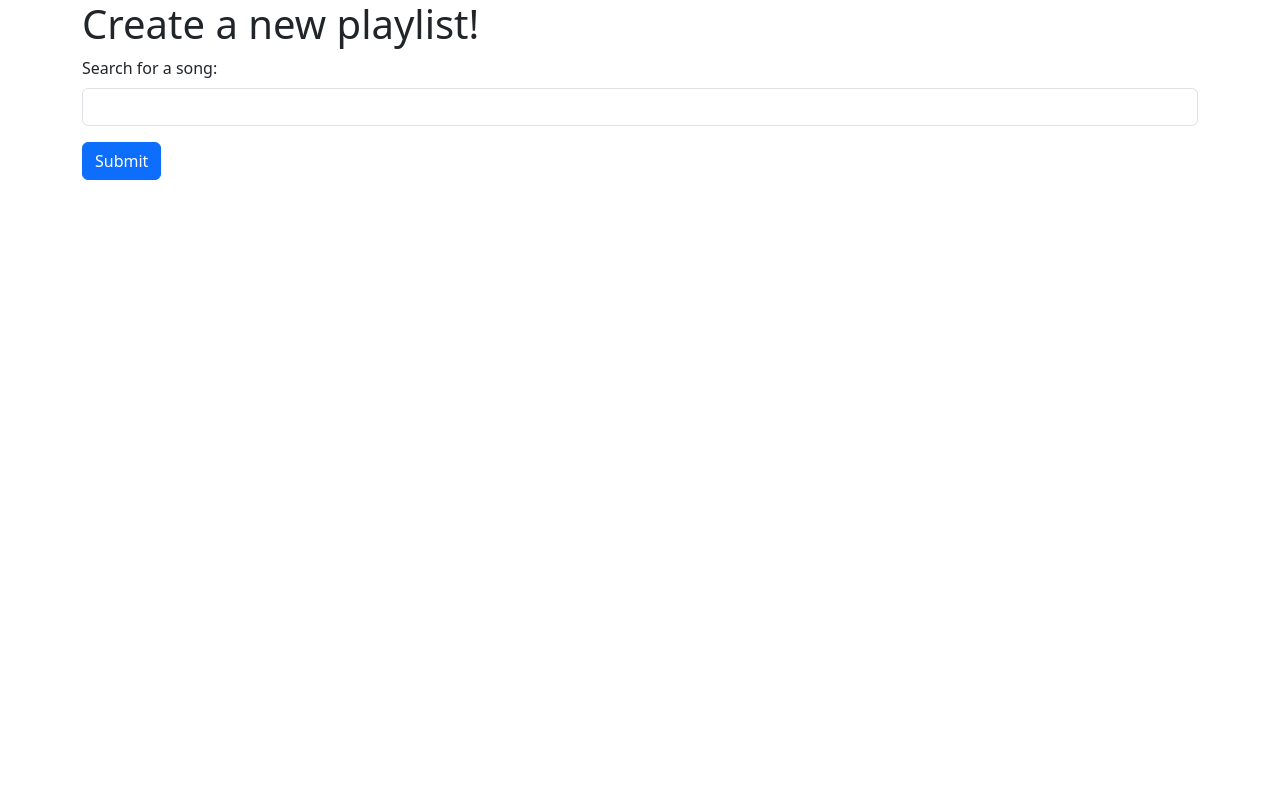
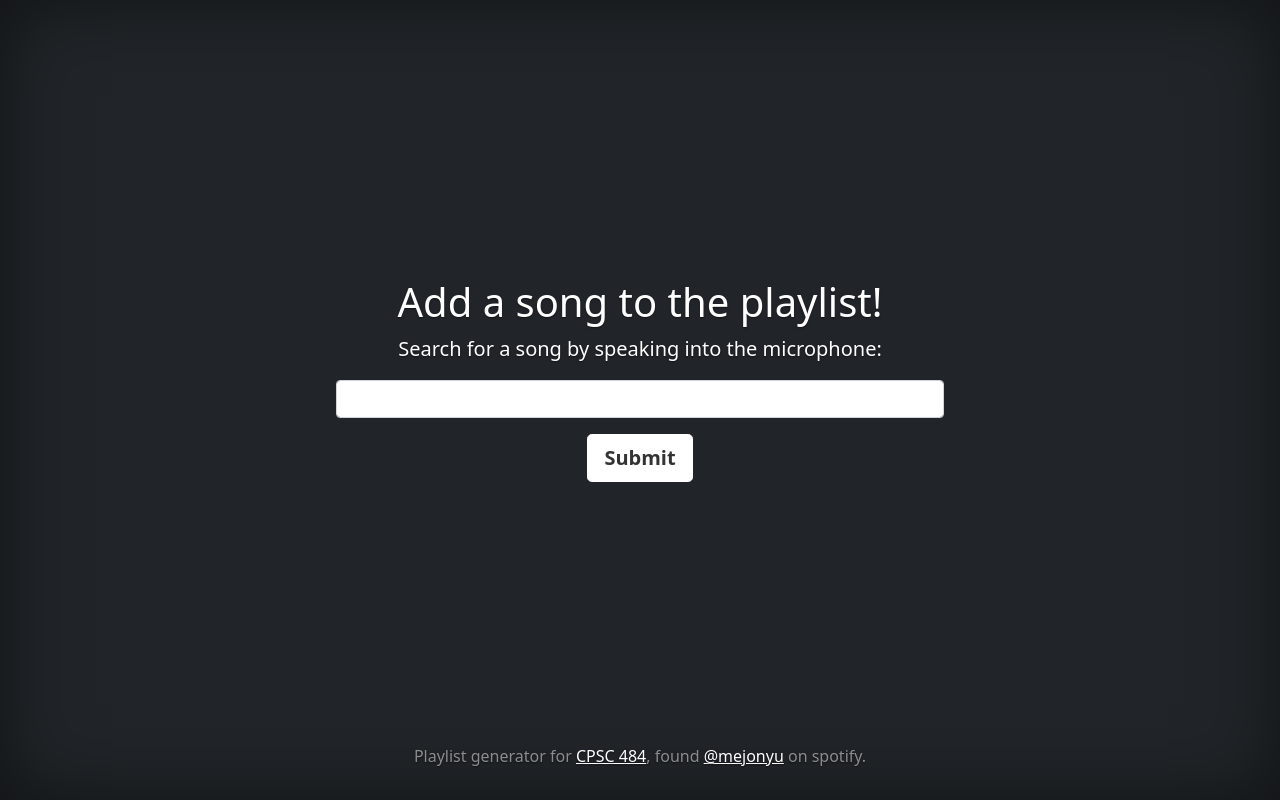
Before and after one commit to mejonyu/yale-wrapped, a plain HTML site: page templates/search.html in a window 1280 px wide. Drawn offline with nearby package versions, Linux system fonts and the light colour scheme.

Commit message:
Update search page styling

```diff
--- /dev/null
+++ b/static/search.css
@@ -0,0 +1,16 @@
+/* Custom default button */
+.btn-secondary,
+.btn-secondary:hover,
+.btn-secondary:focus {
+  color: #333;
+  text-shadow: none; /* Prevent inheritance from `body` */
+}
+
+body {
+  text-shadow: 0 .05rem .1rem rgba(0, 0, 0, .5);
+  box-shadow: inset 0 0 5rem rgba(0, 0, 0, .5);
+}
+
+.cover-container {
+  max-width: 42em;
+}
--- a/templates/search.html
+++ b/templates/search.html
@@ -1,26 +1,35 @@
-<!DOCTYPE html>
-<html lang="en">
+<!doctype html>
+<html lang="en" class="h-100">
     <head>
         <meta charset="UTF-8">
         <meta name="viewport" content="width=device-width, initial-scale=1.0">
         <title>Document</title>
         <!-- Bootstrap CSS -->
-        <link href="https://cdn.jsdelivr.net/npm/bootstrap@5.3.3/dist/css/bootstrap.min.css" rel="stylesheet" integrity="sha384-QWTKZyjpPEjISv5WaRU9OFeRpok6YctnYmDr5pNlyT2bRjXh0JMhjY6hW+ALEwIH" crossorigin="anonymous">
+        <link href="../static/assets/dist/css/bootstrap.min.css" rel="stylesheet">
+        <link href="../static/search.css" rel="stylesheet">
     </head>
-    <body>
-        <div class="container">
-            <h1>Create a new playlist!</h1>
-            <form id="song-form">
-                <div class="mb-3">
-                    <label for="song" class="form-label">Search for a song:</label>
-                    <input type="text" class="form-control" id="song">
-                </div>
-                <button type="submit" class="btn btn-primary">Submit</button>
-            </form>
-        </container>
+    <body class="d-flex h-100 text-center text-white bg-dark">
+        <div class="cover-container d-flex w-100 h-100 p-3 mx-auto flex-column">
+            <header class="mb-auto">
+            </header>
 
-        <script src="https://cdn.jsdelivr.net/npm/@popperjs/core@2.9.2/dist/umd/popper.min.js" integrity="sha384-IQsoLXl5PILFhosVNubq5LC7Qb9DXgDA9i+tQ8Zj3iwWAwPtgFTxbJ8NT4GN1R8p" crossorigin="anonymous"></script>
-        <script src="https://cdn.jsdelivr.net/npm/bootstrap@5.0.2/dist/js/bootstrap.min.js" integrity="sha384-cVKIPhGWiC2Al4u+LWgxfKTRIcfu0JTxR+EQDz/bgldoEyl4H0zUF0QKbrJ0EcQF" crossorigin="anonymous"></script>
+            <main class="px-3">
+                <h1>Add a song to the playlist!</h1>
+                <p class="lead">Search for a song by speaking into the microphone:</p>
+                <form id="song-form">
+                    <div class="mb-3">
+                        <input type="text" class="form-control" id="song">
+                    </div>
+                    <button type="submit" class="btn btn-lg btn-secondary fw-bold border-white bg-white">Submit</button>
+                </form>
+            </main>
+
+            <footer class="mt-auto text-white-50">
+                <p>Playlist generator for <a href="https://cpsc484-584-hci.gitlab.io/s24/project/" class="text-white">CPSC 484</a>, found <a href="https://open.spotify.com/user/jonyu02?si=79a80282bd224b51" class="text-white">@mejonyu</a> on spotify.</p>
+            </footer>
+
+        </div>
+
         <script src="../static/search.js"></script>
     </body>
 </html>
```
Also changed, not shown: static/results.css (+0 -44 lines), templates/results.html (+1 -19 lines).
